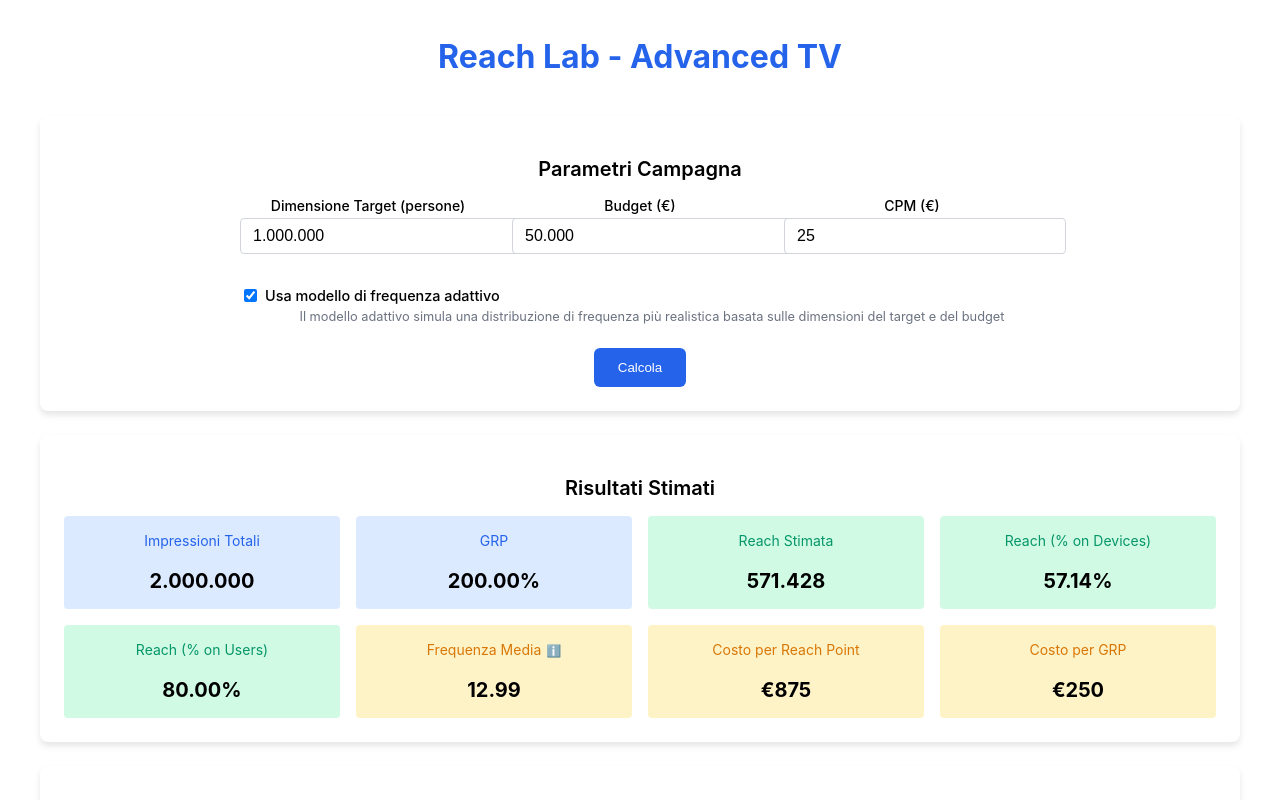
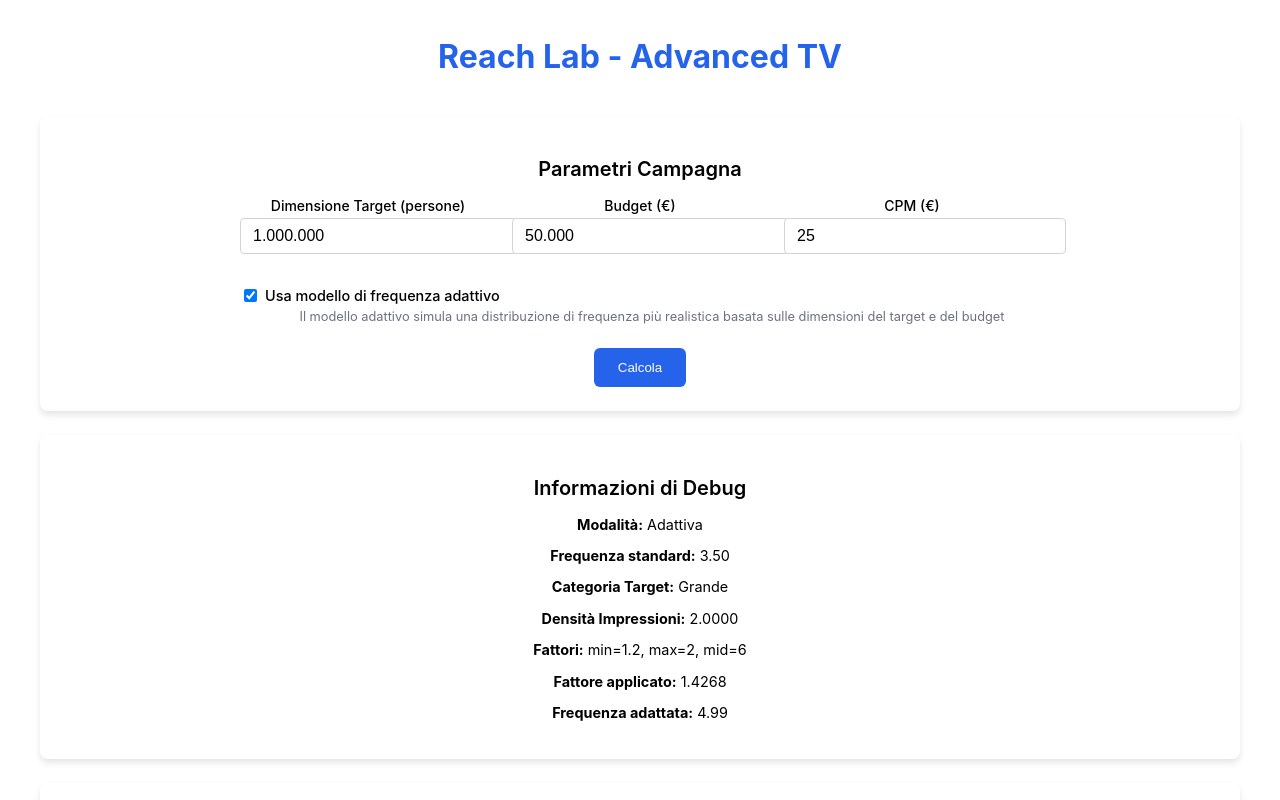
Before and after one commit to steprojects90/Reach-Lab, a React (Create React App) app: page / in a window 1280 px wide. Both pictures are taken after a click on the button "Calcola". Shown: the top 800 px of the page. Built offline with nearby package versions, Linux system fonts and the light colour scheme.

Commit message:
Update ReachLab.jsx

```diff
--- a/src/ReachLab.jsx
+++ b/src/ReachLab.jsx
@@ -43,6 +43,9 @@ const ReachLab = () => {
     cpg: '-'
   });
 
+  // Stato per le informazioni di debug
+  const [debugData, setDebugData] = useState({});
+
   // Riferimento per il canvas
   const canvasRef = useRef(null);
   const containerRef = useRef(null);
@@ -87,6 +90,18 @@ const ReachLab = () => {
   // Funzione principale per il calcolo
   const calculateResults = () => {
     try {
+      // Crea un oggetto per informazioni di debug
+      let debugInfo = {
+        standardFrequency: 0,
+        frequencyFactor: 0,
+        adjustedFrequency: 0,
+        targetCategory: '',
+        minFactor: 0,
+        maxFactor: 0,
+        midDensity: 0,
+        impressionDensity: 0
+      };
+
       // Ottieni i valori di input
       const targetSizeValue = parseInt(targetSize.replace(/\./g, ''), 10) || 0;
       const budgetValue = parseInt(budget.replace(/\./g, ''), 10) || 0;
@@ -113,6 +128,7 @@ const ReachLab = () => {
 
       // Calcolo della frequenza media standard (GRP / reach)
       const standardFrequency = g / reach1Plus;
+      debugInfo.standardFrequency = standardFrequency;
 
       // Frequenza finale da mostrare (standard o adattiva)
       let finalFrequency = standardFrequency;
@@ -121,26 +137,34 @@ const ReachLab = () => {
       if (useAdaptiveFrequency) {
         // Calcolo adattivo del fattore di scala per la frequenza
         const impressionDensity = totalImpressions / targetSizeValue;
+        debugInfo.impressionDensity = impressionDensity;
 
         // Regola i fattori in base alla dimensione del target
         let minFactor, maxFactor, midDensity;
 
-        if (targetSizeValue < 14000000) {
+        if (targetSizeValue < 100000) {
           // Target molto piccolo
-          minFactor = 1.5;
-          maxFactor = 5.0;
+          minFactor = 2.0;  // Aumentato per rendere più evidente la differenza
+          maxFactor = 4.0;  // Aumentato per rendere più evidente la differenza
           midDensity = 2.0;
-        } else if (targetSizeValue < 24000000) {
+          debugInfo.targetCategory = 'Piccolo';
+        } else if (targetSizeValue < 1000000) {
           // Target medio
-          minFactor = 1.2;
-          maxFactor = 2.0;
+          minFactor = 1.5;  // Aumentato per rendere più evidente la differenza
+          maxFactor = 3.0;  // Aumentato per rendere più evidente la differenza
           midDensity = 4.0;
+          debugInfo.targetCategory = 'Medio';
         } else {
           // Target grande
-          minFactor = 1.0;
-          maxFactor = 1.5;
+          minFactor = 1.2;  // Aumentato per rendere più evidente la differenza
+          maxFactor = 2.0;  // Aumentato per rendere più evidente la differenza
           midDensity = 6.0;
+          debugInfo.targetCategory = 'Grande';
         }
+
+        debugInfo.minFactor = minFactor;
+        debugInfo.maxFactor = maxFactor;
+        debugInfo.midDensity = midDensity;
 
         // Funzione che calcola un fattore di scala appropriato
         const calculateFrequencyFactor = (density) => {
@@ -149,9 +173,11 @@ const ReachLab = () => {
 
         // Calcola il fattore basato sulla densità delle impressioni
         const frequencyFactor = calculateFrequencyFactor(impressionDensity);
+        debugInfo.frequencyFactor = frequencyFactor;
 
         // Applica il fattore alla frequenza standard
         finalFrequency = standardFrequency * frequencyFactor;
+        debugInfo.adjustedFrequency = finalFrequency;
       }
 
       // Costo per reach point
@@ -171,6 +197,9 @@ const ReachLab = () => {
         costPerReach: `€${formatNumber(costPerReach)}`,
         cpg: `€${formatNumber(costPerGrp)}`
       });
+
+      // Aggiorna le informazioni di debug
+      setDebugData(debugInfo);
 
       // Disegna la curva di reach
       setTimeout(() => {
@@ -398,6 +427,26 @@ const ReachLab = () => {
         </div>
       </Card>
 
+      {/* Sezione di debug - rimuovere dopo la risoluzione del problema */}
+      {Object.keys(debugData).length > 0 && (
+        <Card>
+          <h2 className="card-title">Informazioni di Debug</h2>
+          <div style={{ fontSize: '0.9rem' }}>
+            <p><strong>Modalità:</strong> {useAdaptiveFrequency ? 'Adattiva' : 'Standard'}</p>
+            <p><strong>Frequenza standard:</strong> {debugData.standardFrequency?.toFixed(2) || '-'}</p>
+            {useAdaptiveFrequency && (
+              <>
+                <p><strong>Categoria Target:</strong> {debugData.targetCategory || '-'}</p>
+                <p><strong>Densità Impressioni:</strong> {debugData.impressionDensity?.toFixed(4) || '-'}</p>
+                <p><strong>Fattori:</strong> min={debugData.minFactor}, max={debugData.maxFactor}, mid={debugData.midDensity}</p>
+                <p><strong>Fattore applicato:</strong> {debugData.frequencyFactor?.toFixed(4) || '-'}</p>
+                <p><strong>Frequenza adattata:</strong> {debugData.adjustedFrequency?.toFixed(2) || '-'}</p>
+              </>
+            )}
+          </div>
+        </Card>
+      )}
+
       <Card>
         <h2 className="card-title">Risultati Stimati</h2>
         <div className="results-grid">
```
